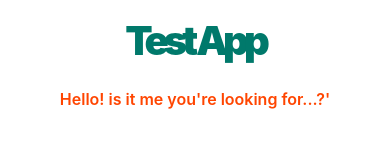
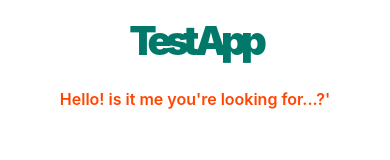
Before and after one commit to wookiehunter/testApp, a React Native app: screen / in a window 390 px wide. Shown: the top 160 px of the page. Built offline with nearby package versions, Linux system fonts and the light colour scheme.

Commit message:
Update App.js

```diff
--- a/App.js
+++ b/App.js
@@ -48,7 +48,7 @@ const styles = StyleSheet.create({
     textAlign: 'center',
     paddingTop: sizes.md,
     color: colours.green,
-    letterSpacing: -5,
+    letterSpacing: -6,
   },
 });
 
```
